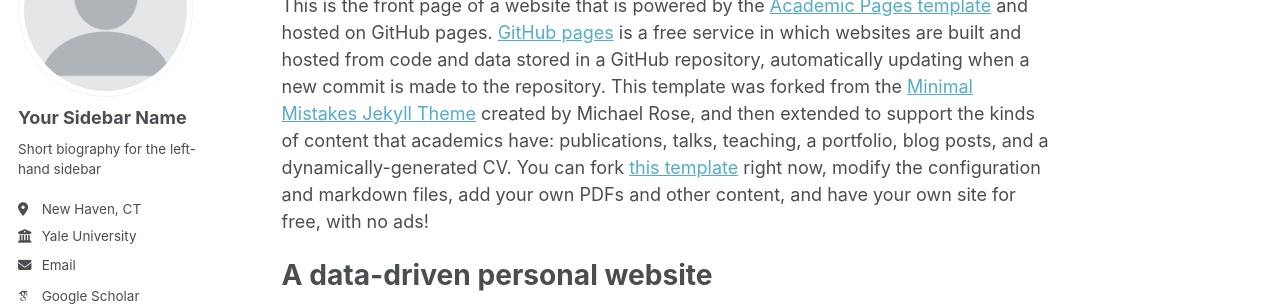
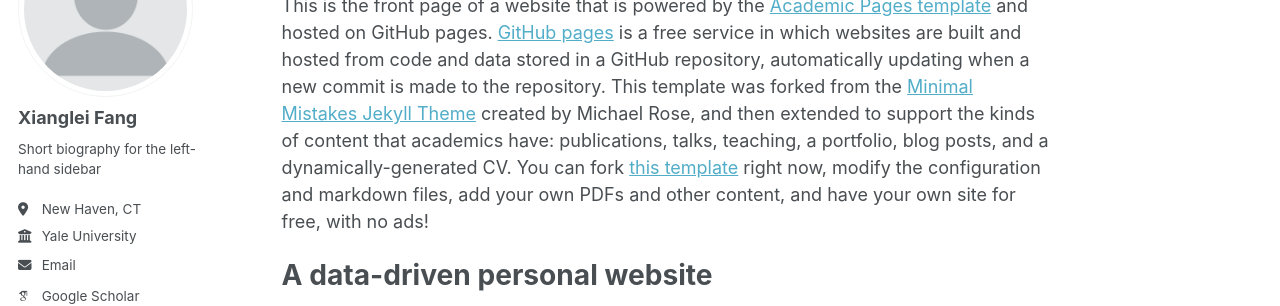
Before and after one commit to Spacgithub/Xianglei.github.io, a Jekyll site: the page built from _pages/about.md, in a window 1280 px wide. Shown: the part 177-483 px from the top of the page. Built offline with Jekyll 4.4.1, drawn with Linux system fonts in a browser that asks for light colours; some web fonts are replaced.

Commit message:
Update _config.yml

```diff
--- a/_config.yml
+++ b/_config.yml
@@ -23,7 +23,7 @@ repository               : "academicpages/academicpages.github.io"
 author:
   # Biographic information
   avatar           : "profile.png"
-  name             : "Your Sidebar Name"
+  name             : "Xianglei Fang"
   pronouns         : # example: "she/her"
   bio              : "Short biography for the left-hand sidebar"
   location         : "New Haven, CT"
```
